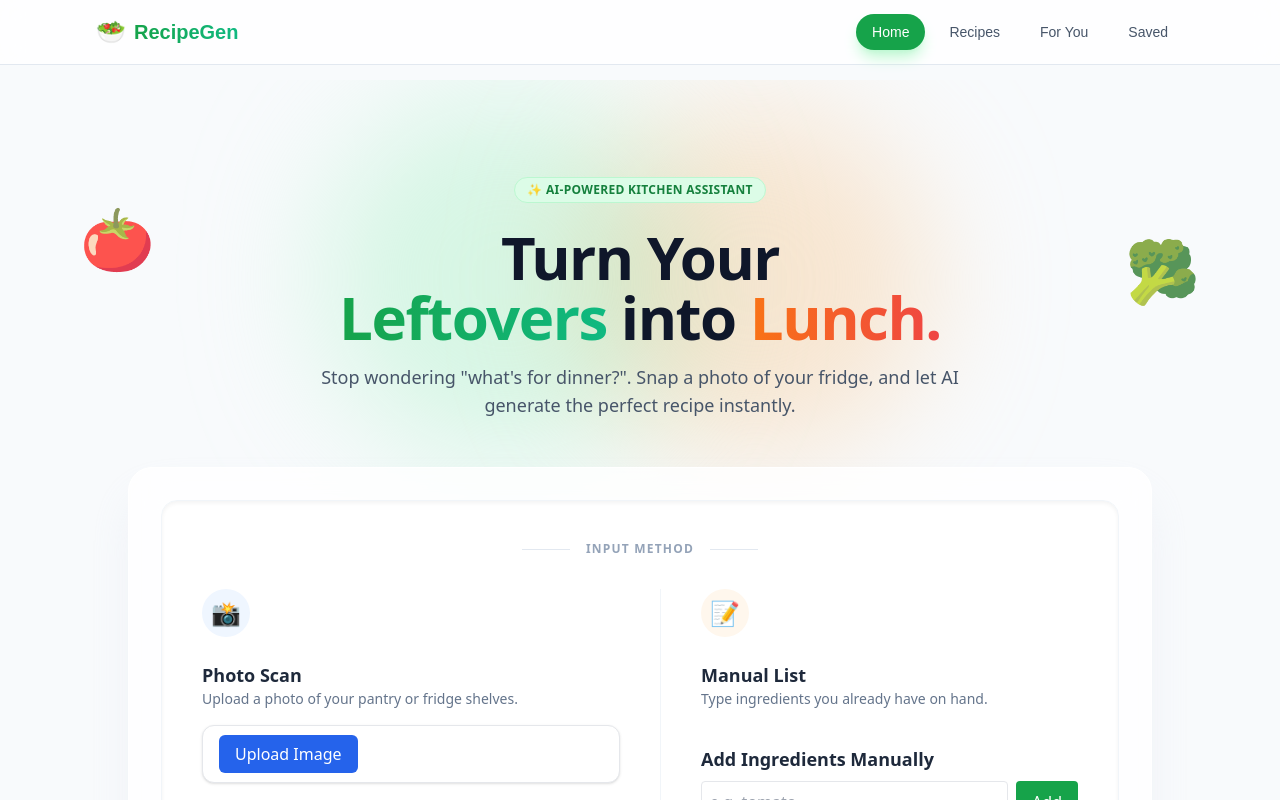
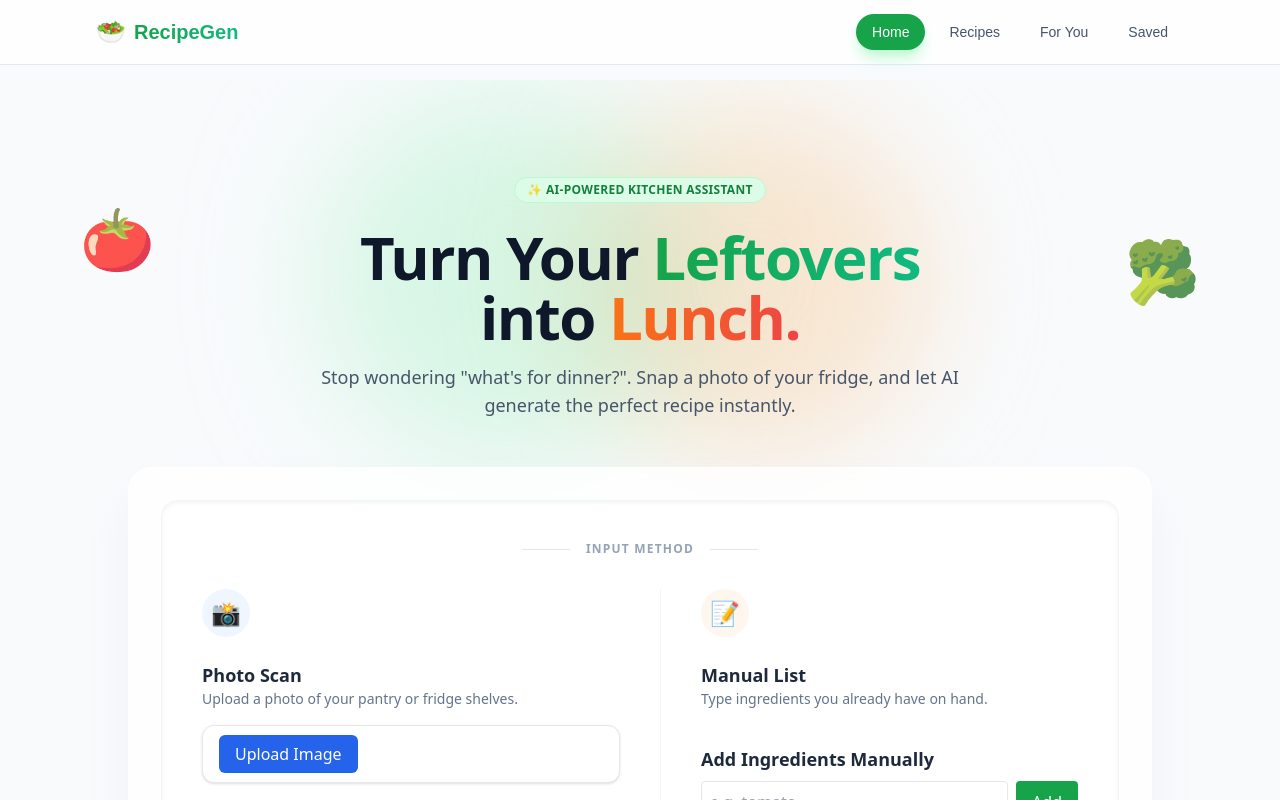
Before and after one commit to ritikrajkvs/Smart_recipe_generator, a React (Vite) app in the folder frontend/: page / in a window 1280 px wide. Shown: the top 800 px of the page. Built offline with nearby package versions, Linux system fonts and the light colour scheme.

Commit message:
Update Home.jsx

```diff
--- a/frontend/src/pages/Home.jsx
+++ b/frontend/src/pages/Home.jsx
@@ -19,16 +19,15 @@ const Home = () => {
   return (
     <div className="min-h-screen pt-24 pb-12 px-4 relative w-full overflow-x-hidden bg-slate-50 font-sans">
 
-      {/* --- Background Decorations --- */}
-      {/* Gradient Blobs */}
-      <div className="absolute top-0 left-1/4 w-96 h-96 bg-green-200 rounded-full mix-blend-multiply filter blur-3xl opacity-50 animate-blob"></div>
-      <div className="absolute top-0 right-1/4 w-96 h-96 bg-orange-200 rounded-full mix-blend-multiply filter blur-3xl opacity-50 animate-blob animation-delay-2000"></div>
-      <div className="absolute -bottom-32 left-1/3 w-96 h-96 bg-blue-200 rounded-full mix-blend-multiply filter blur-3xl opacity-50 animate-blob animation-delay-4000"></div>
+      {/* --- Background Decorations (Optimized with transform-gpu) --- */}
+      <div className="absolute top-0 left-1/4 w-96 h-96 bg-green-200 rounded-full mix-blend-multiply filter blur-3xl opacity-50 animate-blob transform-gpu"></div>
+      <div className="absolute top-0 right-1/4 w-96 h-96 bg-orange-200 rounded-full mix-blend-multiply filter blur-3xl opacity-50 animate-blob animation-delay-2000 transform-gpu"></div>
+      <div className="absolute -bottom-32 left-1/3 w-96 h-96 bg-blue-200 rounded-full mix-blend-multiply filter blur-3xl opacity-50 animate-blob animation-delay-4000 transform-gpu"></div>
 
-      {/* Floating Ingredients (Uses the 'float' keyframe from tailwind.config.js) */}
-      <div className="hidden lg:block absolute top-32 left-20 text-6xl animate-float opacity-80">🍅</div>
-      <div className="hidden lg:block absolute top-40 right-20 text-6xl animate-float delay-100 opacity-80">🥦</div>
-      <div className="hidden lg:block absolute bottom-40 left-32 text-6xl animate-float delay-200 opacity-80">🧀</div>
+      {/* Floating Ingredients */}
+      <div className="hidden lg:block absolute top-32 left-20 text-6xl animate-float opacity-80 transform-gpu">🍅</div>
+      <div className="hidden lg:block absolute top-40 right-20 text-6xl animate-float delay-100 opacity-80 transform-gpu">🥦</div>
+      <div className="hidden lg:block absolute bottom-40 left-32 text-6xl animate-float delay-200 opacity-80 transform-gpu">🧀</div>
 
       <div className="max-w-5xl mx-auto relative z-10 flex flex-col items-center">
 
@@ -38,16 +37,15 @@ const Home = () => {
             ✨ AI-Powered Kitchen Assistant
           </span>
           <h1 className="text-4xl md:text-6xl font-extrabold text-slate-900 tracking-tight mb-4 leading-tight">
-            Turn Your <br/>
-            <span className="text-transparent bg-clip-text bg-gradient-to-r from-green-600 to-emerald-500">Leftovers</span> into <span className="text-transparent bg-clip-text bg-gradient-to-r from-orange-500 to-red-500">Lunch.</span>
+            Turn Your <span className="text-transparent bg-clip-text bg-gradient-to-r from-green-600 to-emerald-500">Leftovers</span> into <span className="text-transparent bg-clip-text bg-gradient-to-r from-orange-500 to-red-500">Lunch.</span>
           </h1>
           <p className="text-lg text-slate-600">
             Stop wondering "what's for dinner?". Snap a photo of your fridge, and let AI generate the perfect recipe instantly.
           </p>
         </div>
 
-        {/* --- Main Input Card (Glassmorphism Effect) --- */}
-        <div className="w-full bg-white/80 backdrop-blur-xl rounded-3xl shadow-2xl shadow-slate-200/60 border border-white p-1 md:p-8 mb-16">
+        {/* --- Main Input Card --- */}
+        <div className="w-full bg-white/80 backdrop-blur-xl rounded-3xl shadow-2xl shadow-slate-200/60 border border-white p-1 md:p-8 mb-16 transform-gpu">
           <div className="bg-white rounded-2xl p-6 md:p-10 border border-slate-100 shadow-inner">
 
             {/* Input Method Header */}
@@ -70,7 +68,6 @@ const Home = () => {
                 <div className="w-full">
                   <ImageUploader
                     onIngredientsDetected={(detected) =>
-                      // LOGIC FIX: Overwrite the ingredient list to clear previous photo's data
                       setIngredients([...new Set(detected)])
                     }
                   />
@@ -107,14 +104,14 @@ const Home = () => {
           </div>
         </div>
 
-        {/* --- Feature Highlights Grid --- */}
+        {/* --- Feature Highlights --- */}
         <div className="grid grid-cols-1 md:grid-cols-3 gap-6 w-full px-4">
           {[
             { icon: '🗑️', title: 'Reduce Waste', desc: 'Use what you have before it goes bad.' },
             { icon: '💰', title: 'Save Money', desc: 'Cook at home instead of ordering out.' },
             { icon: '⚡', title: 'Save Time', desc: 'No more scrolling for hours to decide.' },
           ].map((feature, i) => (
-            <div key={i} className="bg-white p-6 rounded-2xl border border-slate-100 shadow-sm hover:shadow-md transition-shadow text-center md:text-left">
+            <div key={i} className="bg-white p-6 rounded-2xl border border-slate-100 shadow-sm hover:shadow-md transition-shadow text-center md:text-left transform-gpu">
               <div className="text-4xl mb-3 bg-slate-50 w-16 h-16 mx-auto md:mx-0 rounded-full flex items-center justify-center shadow-inner">{feature.icon}</div>
               <h3 className="font-bold text-slate-900 text-lg mb-1">{feature.title}</h3>
               <p className="text-sm text-slate-500 leading-relaxed">{feature.desc}</p>
```
